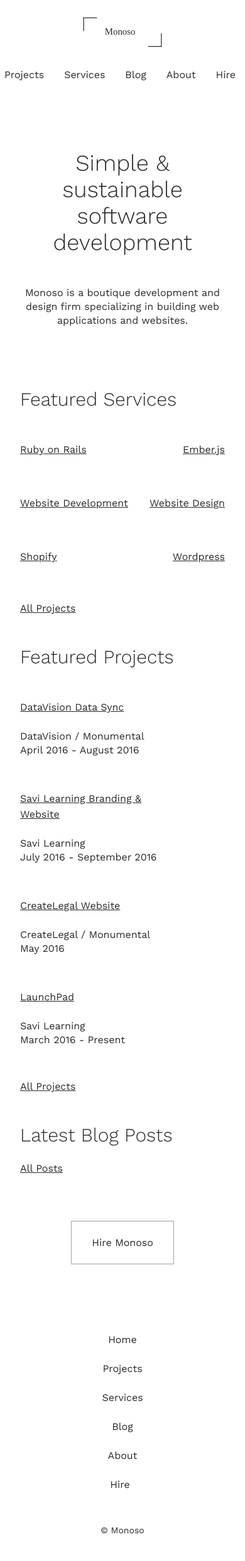
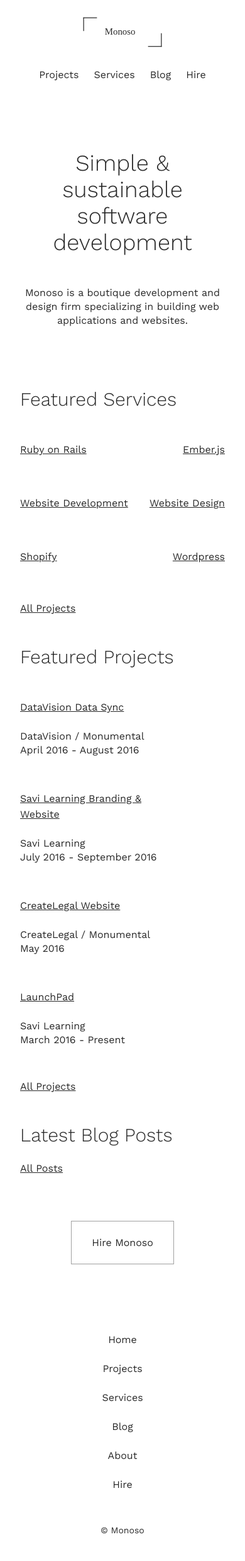
Before and after one commit to brettchalupa/brettcodes, a Jekyll site: the page built from index.html, in a window 390 px wide. Shown: the whole page at 63% size. Built offline with Jekyll 4.4.1, drawn with Linux system fonts in a browser that asks for light colours.

Commit message:
Adjust header nav on sm screens
This hides the About link (since it is in the footer nav and the least
important item in the header nav on small screens) and tweaks the
spacing so all the items are displayed and spaced accordingly.

```diff
--- a/_includes/nav-list-items.html
+++ b/_includes/nav-list-items.html
@@ -1,5 +1,5 @@
 <li class="nav-item"><a href="/projects">Projects</a></li>
 <li class="nav-item"><a href="/services">Services</a></li>
 <li class="nav-item"><a href="/blog">Blog</a></li>
-<li class="nav-item"><a href="/about">About</a></li>
+<li class="nav-item nav-item-about"><a href="/about">About</a></li>
 <li class="nav-item"><a href="/hire">Hire</a></li>
--- a/_sass/layout.scss
+++ b/_sass/layout.scss
@@ -203,6 +203,15 @@ iframe {
   }
 }
 
+.site-header {
+  .nav-item-about {
+    @media (max-width: $breakpoint-sm) {
+      // Hide the About link on small screens
+      display: none;
+    }
+  }
+}
+
 .site-footer {
   @media (max-width: $breakpoint-sm) {
     flex-direction: column-reverse;
@@ -271,11 +280,15 @@ iframe {
   font-size: 16px;
   margin: 0 $spacing-unit / 3;
 
+  @media (max-width: $breakpoint-sm) {
+    margin: 0 $spacing-unit / 4;
+  }
+
   &:last-of-type {
     margin-right: 0;
 
     @media (max-width: $breakpoint-sm) {
-      margin-right: $spacing-unit / 2;
+      margin-right: $spacing-unit / 4;
     }
   }
 
```
